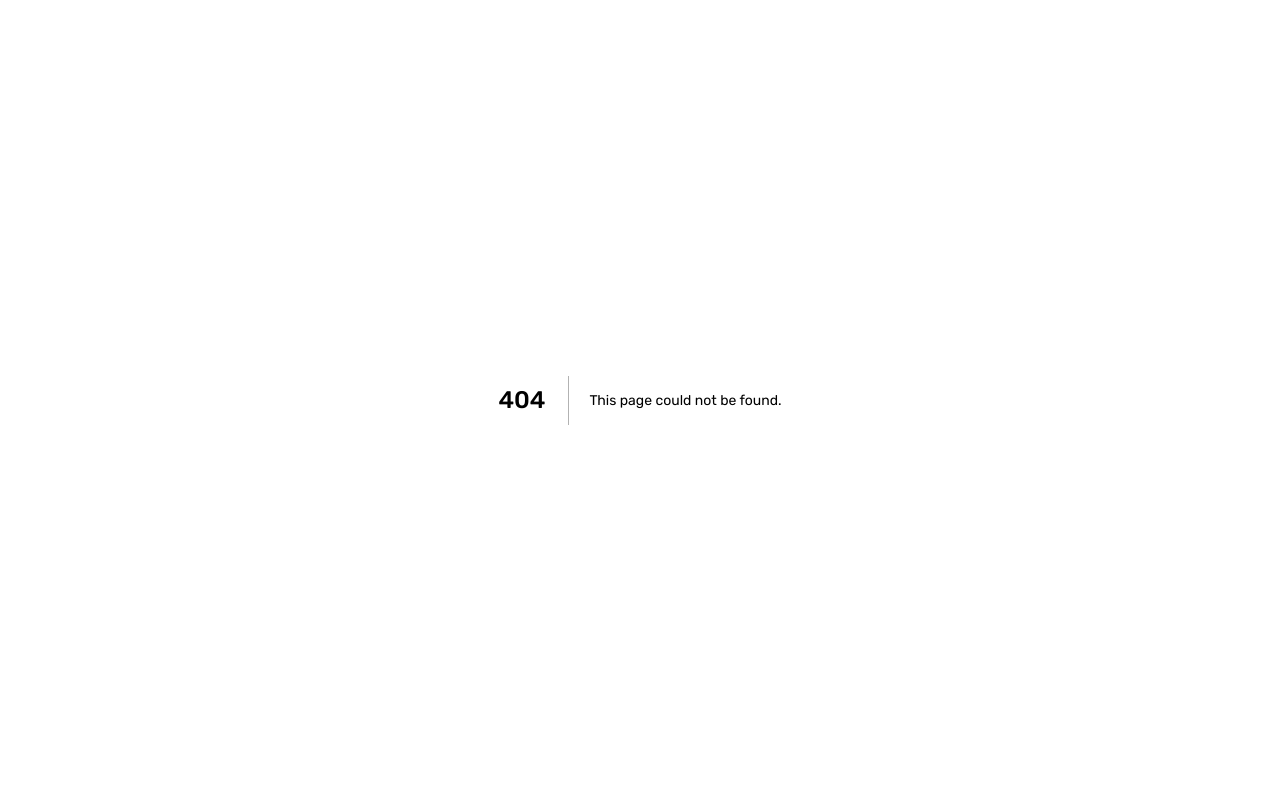
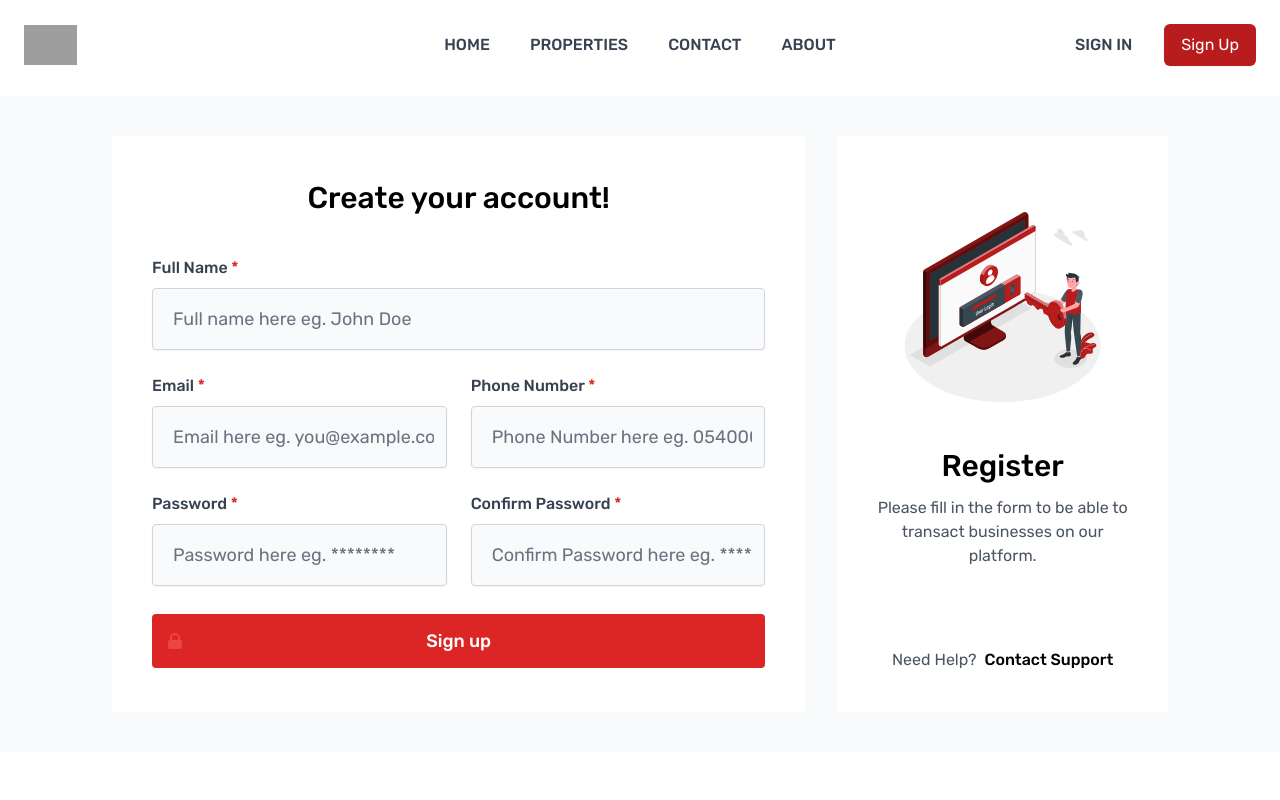
Before and after one commit to Bendomey/property-ui, a Next.js app: page /sign-up in a window 1280 px wide. Before the commit this address had no page. Shown: the top 800 px of the page. Built offline with nearby package versions, Linux system fonts and the light colour scheme; grey boxes are pictures that could not be loaded.

Commit message:
feat(sign-up): designed page

```diff
--- /dev/null
+++ b/pages/sign-up/index.tsx
@@ -0,0 +1,190 @@
+import { Fragment } from "react";
+import { Seo } from "../../components/Seo";
+import Banner from "../../components/auth/banner";
+
+import { Layout } from "../../layout/layout";
+import Header from "../../components/header";
+import { LoginSvg } from "../../components/svg";
+
+const SignIn = () => {
+  return (
+    <Fragment>
+      <Seo
+        title="Login"
+        description="Application for property listings. Help sellers upload their product and then get a buyer."
+      />
+      <Layout>
+        <div className={"relative"}>
+          <Header background={"light"} />
+          <Banner />
+        </div>
+        <div className={"bg-gray-50 w-full py-10 px-5 sm:px-5 md:px-28"}>
+          <div className={"grid grid-cols-3 gap-8"}>
+            <div
+              className={
+                "col-span-3 sm:col-span-3 md:col-span-2 bg-white p-5 sm:p-5 md:p-10"
+              }
+            >
+              <form
+                className={
+                  "w-full h-full flex flex-col justify-center items-center"
+                }
+              >
+                <span
+                  className={"text-2xl sm:text-2xl md:text-3xl font-medium"}
+                >
+                  Create your account!
+                </span>
+                <span
+                  className={
+                    "text-sm block sm:block md:hidden text-center mt-2"
+                  }
+                >
+                  Please fill in the form to be able to transact businesses on
+                  our platform.
+                </span>
+                <div className={"mt-10 w-full grid grid-cols-2 gap-6"}>
+                  <div className={"col-span-2"}>
+                    <label
+                      htmlFor="email"
+                      className="block  font-medium text-gray-700"
+                    >
+                      Full Name <span className={"text-red-600"}>*</span>
+                    </label>
+                    <div className="mt-2 relative w-full rounded shadow-sm">
+                      <input
+                        required
+                        type="text"
+                        className="focus:ring-red-500 focus:border-red-500 block w-full pl-5 py-4 text-lg bg-gray-50 border-gray-300 rounded"
+                        placeholder="Full name here eg. John Doe"
+                      />
+                    </div>
+                  </div>
+                  <div className={"col-span-2 sm:col-span-2 md:col-span-1"}>
+                    <label
+                      htmlFor="email"
+                      className="block  font-medium text-gray-700"
+                    >
+                      Email <span className={"text-red-600"}>*</span>
+                    </label>
+                    <div className="mt-2 relative w-full rounded shadow-sm">
+                      <input
+                        required
+                        type="email"
+                        className="focus:ring-red-500 focus:border-red-500 block w-full pl-5 py-4 text-lg bg-gray-50 border-gray-300 rounded"
+                        placeholder="Email here eg. you@example.com"
+                      />
+                    </div>
+                  </div>
+                  <div className={"col-span-2 sm:col-span-2 md:col-span-1"}>
+                    <label
+                      htmlFor="email"
+                      className="block  font-medium text-gray-700"
+                    >
+                      Phone Number <span className={"text-red-600"}>*</span>
+                    </label>
+                    <div className="mt-2 relative w-full rounded shadow-sm">
+                      <input
+                        required
+                        type="text"
+                        className="focus:ring-red-500 focus:border-red-500 block w-full pl-5 py-4 text-lg bg-gray-50 border-gray-300 rounded"
+                        placeholder="Phone Number here eg. 0540000000"
+                      />
+                    </div>
+                  </div>
+                  <div className={"col-span-2 sm:col-span-2 md:col-span-1"}>
+                    <label
+                      htmlFor="email"
+                      className="block  font-medium text-gray-700"
+                    >
+                      Password <span className={"text-red-600"}>*</span>
+                    </label>
+                    <div className="mt-2 relative w-full rounded shadow-sm">
+                      <input
+                        required
+                        type="password"
+                        className="focus:ring-red-500 focus:border-red-500 block w-full pl-5 py-4 text-lg bg-gray-50 border-gray-300 rounded"
+                        placeholder="Password here eg. ********"
+                      />
+                    </div>
+                  </div>
+                  <div className={"col-span-2 sm:col-span-2 md:col-span-1"}>
+                    <label
+                      htmlFor="email"
+                      className="block  font-medium text-gray-700"
+                    >
+                      Confirm Password <span className={"text-red-600"}>*</span>
+                    </label>
+                    <div className="mt-2 relative w-full rounded shadow-sm">
+                      <input
+                        required
+                        type="password"
+                        className="focus:ring-red-500 focus:border-red-500 block w-full pl-5 py-4 text-lg bg-gray-50 border-gray-300 rounded"
+                        placeholder="Confirm Password here eg. ********"
+                      />
+                    </div>
+                  </div>
+                </div>
+                <div className={"mt-7 w-full "}>
+                  <button
+                    type="submit"
+                    className="group relative w-full flex justify-center py-3 px-5 border border-transparent text-lg font-medium rounded text-white bg-red-600 hover:bg-red-700 focus:outline-none focus:ring-2 focus:ring-offset-2 focus:ring-red-500"
+                  >
+                    <span className="absolute left-0 inset-y-0 flex items-center pl-3">
+                      <svg
+                        className="h-5 w-5 text-red-500 group-hover:text-red-400"
+                        xmlns="http://www.w3.org/2000/svg"
+                        viewBox="0 0 20 20"
+                        fill="currentColor"
+                        aria-hidden="true"
+                      >
+                        <path
+                          fill-rule="evenodd"
+                          d="M5 9V7a5 5 0 0110 0v2a2 2 0 012 2v5a2 2 0 01-2 2H5a2 2 0 01-2-2v-5a2 2 0 012-2zm8-2v2H7V7a3 3 0 016 0z"
+                          clip-rule="evenodd"
+                        />
+                      </svg>
+                    </span>
+                    Sign up
+                  </button>
+                </div>
+              </form>
+            </div>
+            <div
+              className={
+                "col-span-1 hidden sm:hidden md:block bg-white px-10 pt-16 pb-10"
+              }
+            >
+              <div className={" w-full  flex items-center flex-col"}>
+                <LoginSvg className={" h-52 w-52 "} />
+                <div className={"mt-10 flex flex-col items-center"}>
+                  <span className={"text-3xl font-medium"}>Register</span>
+                  <span className={"mt-3 text-gray-600 text-center"}>
+                    Please fill in the form to be able to transact businesses on
+                    our platform.
+                  </span>
+                </div>
+                <div className={"mt-20 flex flex-row items-center"}>
+                  <div>
+                    <span className={"text-gray-600"}>Need Help?</span>
+                  </div>
+                  <div>
+                    <a
+                      className={
+                        "ml-2 hover:underline cursor-pointer font-medium text-center"
+                      }
+                    >
+                      Contact Support
+                    </a>
+                  </div>
+                </div>
+              </div>
+            </div>
+          </div>
+        </div>
+      </Layout>
+    </Fragment>
+  );
+};
+
+export default SignIn;
```
